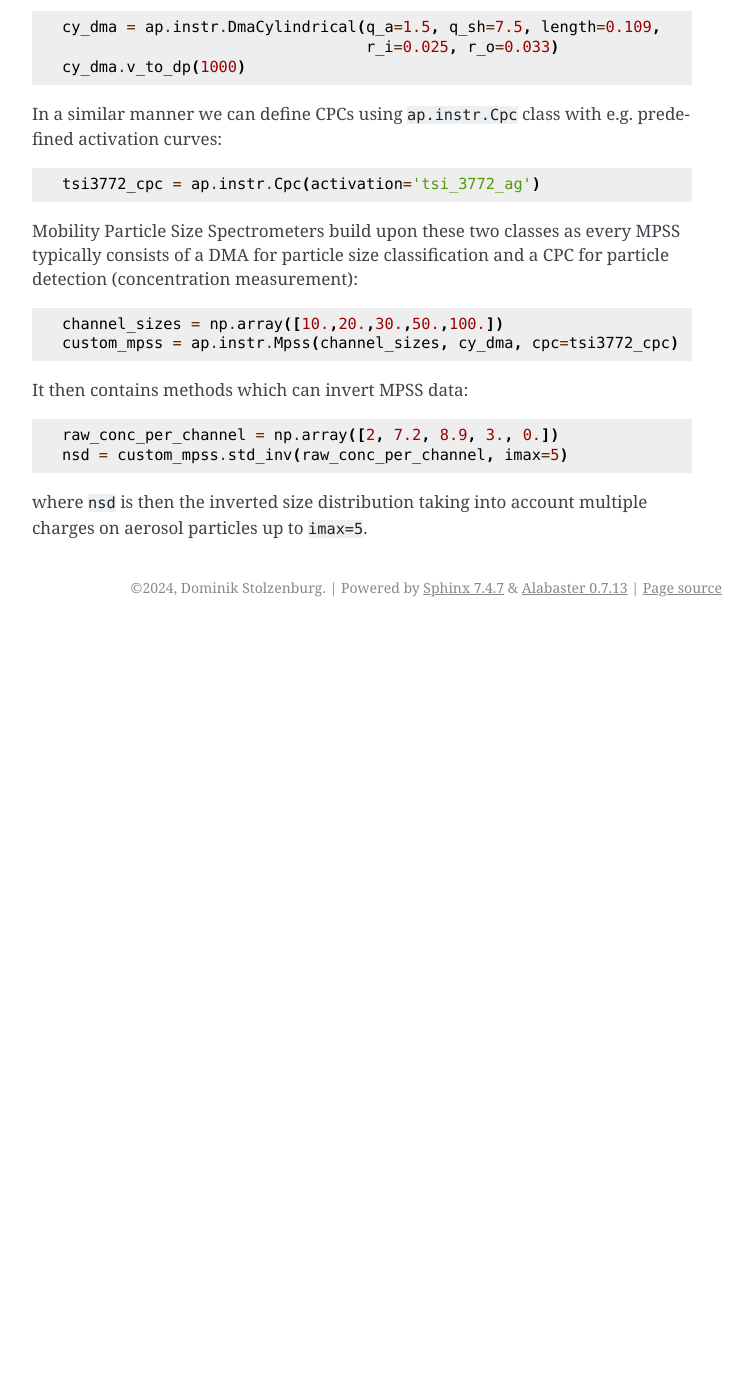
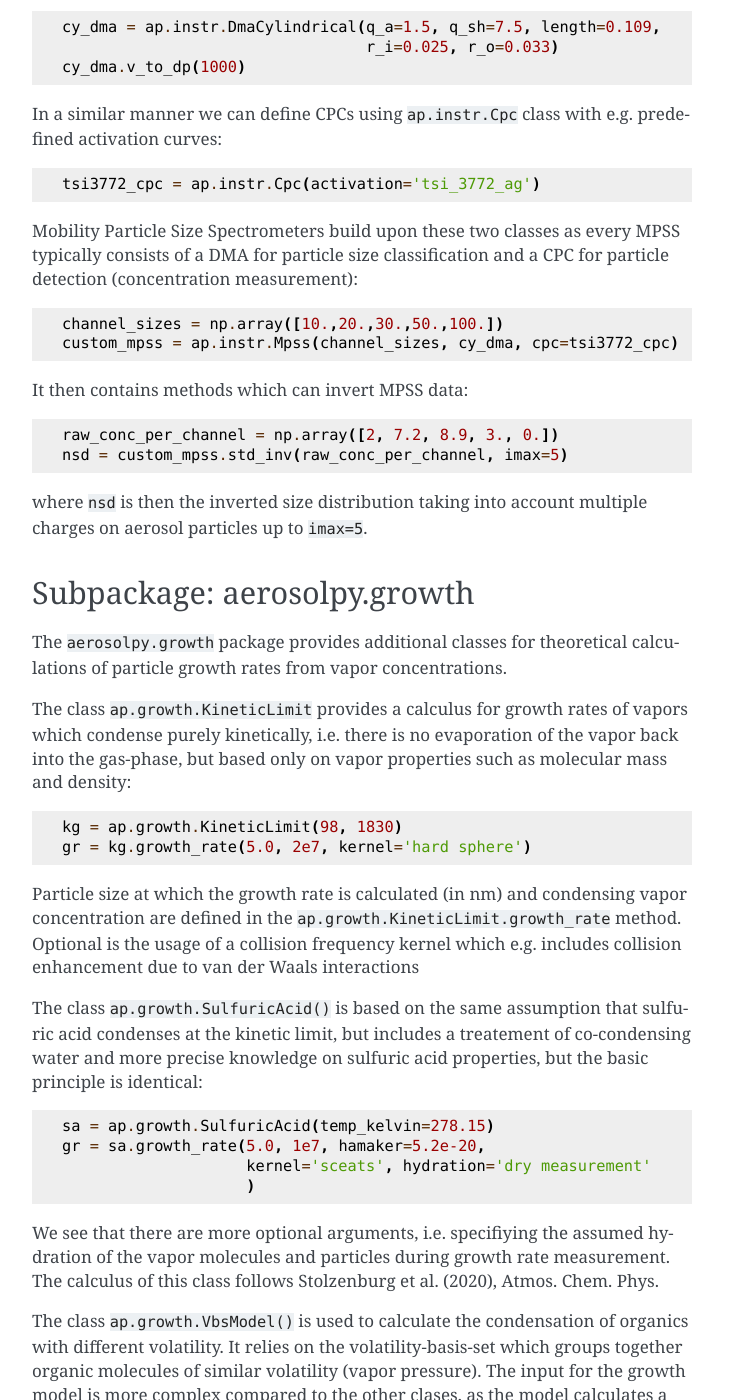
Before and after one commit to DominikStolzenburg/aerosolpy, a Sphinx documentation site: the page built from docs/source/intro.rst, in a window 1280 px wide and 1400 px high, scrolled down 2449 px. Shown: the whole window, without its empty margins (388-1141 px from the left). Built offline with Sphinx 7.4.7, drawn with Linux system fonts in a browser that asks for light colours; before the commit the page ends 3076 px from its top, so only the background shows below that; some of the changed text lies outside the part shown.

Commit message:
docs: updated intro.rst to include description of ap.growth module

```diff
--- a/docs/source/conf.py
+++ b/docs/source/conf.py
@@ -23,7 +23,7 @@ copyright = '2024, Dominik Stolzenburg'
 author = 'Dominik Stolzenburg'
 
 # The full version, including alpha/beta/rc tags
-release = '0.3.0'
+release = '0.4.0'
 
 
 # -- General configuration ---------------------------------------------------
--- a/docs/source/intro.rst
+++ b/docs/source/intro.rst
@@ -128,3 +128,69 @@ It then contains methods which can invert MPSS data::
 
 where ``nsd`` is then the inverted size distribution taking into account
 multiple charges on aerosol particles up to ``imax=5``.
+
+Subpackage: aerosolpy.growth
+----------------------------
+
+The ``aerosolpy.growth`` package provides additional classes for theoretical
+calculations of particle growth rates from vapor concentrations.
+
+The class ``ap.growth.KineticLimit`` provides a calculus for growth rates of
+vapors which condense purely kinetically, i.e. there is no evaporation of
+the vapor back into the gas-phase, but based only on vapor properties such
+as molecular mass and density::
+
+        kg = ap.growth.KineticLimit(98, 1830)
+        gr = kg.growth_rate(5.0, 2e7, kernel='hard sphere')
+
+Particle size at which the growth rate is calculated (in nm) and condensing
+vapor concentration are defined in the ``ap.growth.KineticLimit.growth_rate``
+method. Optional is the usage of a collision frequency kernel which e.g.
+includes collision enhancement due to van der Waals interactions
+
+The class ``ap.growth.SulfuricAcid()`` is based on the same assumption that
+sulfuric acid condenses at the kinetic limit, but includes a treatement of
+co-condensing water and more precise knowledge on sulfuric acid properties, but
+the basic principle is identical::
+
+        sa = ap.growth.SulfuricAcid(temp_kelvin=278.15)
+        gr = sa.growth_rate(5.0, 1e7, hamaker=5.2e-20,
+                            kernel='sceats', hydration='dry measurement'
+                            )
+
+We see that there are more optional arguments, i.e. specifiying the assumed
+hydration of the vapor molecules and particles during growth rate measurement.
+The calculus of this class follows Stolzenburg et al. (2020), Atmos. Chem.
+Phys.
+
+The class ``ap.growth.VbsModel()`` is used to calculate the condensation of
+organics with different volatility. It relies on the volatility-basis-set
+which groups together organic molecules of similar volatility (vapor pressure).
+The input for the growth model is more complex compared to the other clases, as
+the model calculates a numerical solution to the growth problem (and not an
+analytical solution as the other two classes). The model first needs to be set-
+up with the input::
+
+        vbs = ap.growth.VbsModel(0, conc, mass, logc)
+
+where ``conc``, ``mass``, ``logc`` are each a ``np.array`` containing the
+gas-phase concentrations of the VBS-bins (here 1D, but time evolution is
+possible as well if the first argument of the model is a time-step ``np.array``
+), the average moelcular masses of the VBS-bins, and the saturation vapor
+pressure of the bins (in terms of logarithmic saturation mass concentration).
+After model-setup, it can be run with the ``ap.growth.VbsModel.calc_vbs_dynamics``
+method::
+
+         dp, gr, bins, t = vbs.calc_vbs_dynamics()
+
+This outputs the entire ``dp`` versus ``gr`` trajectory of the growing
+particles, together with the growth rate per bin (``bins``). If only the
+growth rate  at a specific diameter is of interest, the syntax is the same as
+with the other classes::
+
+        gr = vbs.growth_rate(5.0)
+
+The class ``ap.growth.VbsModel`` additionally contains more complex versions
+of the growth model, which also include co-condensation of sulfuric acid,
+dynamically calculated activity coefficients and simnple particle-phase
+reaction schemes. Details can be found in the index.
--- a/setup.py
+++ b/setup.py
@@ -12,7 +12,7 @@ with open("README.md", "r") as fh:
 
 setuptools.setup(
     name = "aerosolpy",
-    version = "0.3.0",
+    version = "0.4.0",
     author = "Dominik Stolzenburg",
     author_email = "dominik.stolzenburg@tuwien.ac.at",
     description = ("aerosolpy is a collection of functions and "
```
Also changed, not shown: HISTORY.md (+4 -0 lines), README.md (+2 -3 lines).
